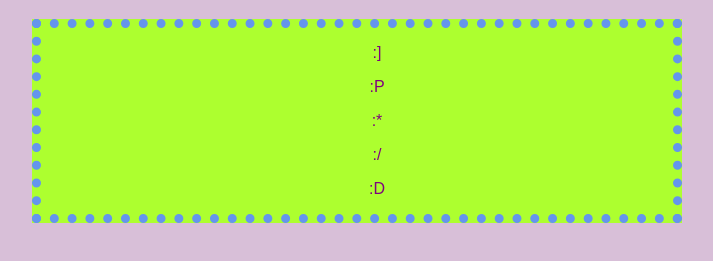
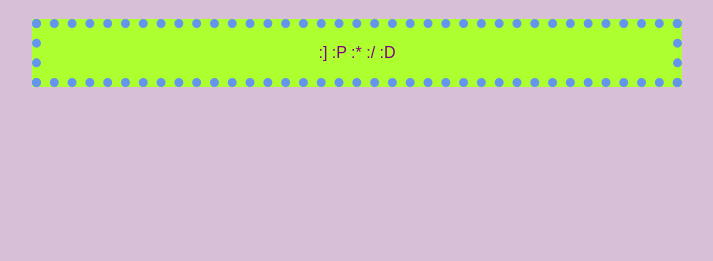
Before and after one commit to sftsftsft/IntroToComputation, a plain HTML site: page index.html in a window 1280 px wide. Shown: the part 61-322 px from the top of the page, without its empty margins (283-996 px from the left). Drawn offline with Linux system fonts and the light colour scheme.

Commit message:
display content on single line

```diff
--- a/index.html
+++ b/index.html
@@ -10,13 +10,7 @@
   <h1>What's up?</h1>
 
 <div class="border">
-    <ul>
-    <p> :] </p>
-    <p> :P </p>
-    <p> :* </p>
-    <p> :/ </p>
-    <p> :D </p>
-    </ul>
+    <p> :] :P :* :/ :D </p>
 </div>
 
 </body>
--- a/styles.css
+++ b/styles.css
@@ -3,7 +3,7 @@ body {
     font-family: "Arial", sans-serif;
     text-align: center;
 }
-ul {
+p {
     color: rgb(126, 3, 126);
 }
 .tush {
```
